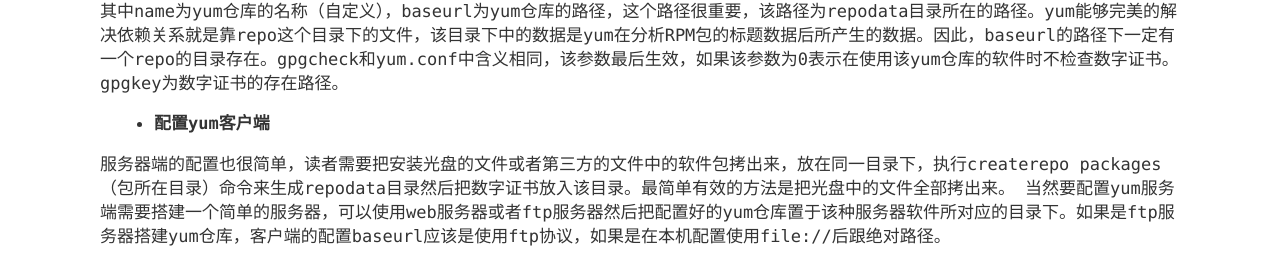
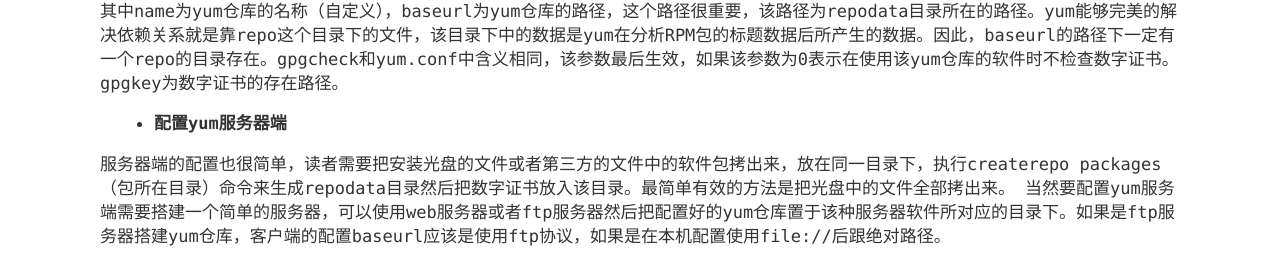
Before and after one commit to yangzhih/yangzhih.github.com, a Jekyll site: the page built from _posts/2017-08-02-Package-Manager.md, in a window 1280 px wide and 900 px high, scrolled down 4882 px. Shown: the part 635-897 px from the top of the window. Built offline with Jekyll 4.4.1, drawn with Linux system fonts in a browser that asks for light colours; comment, search, counter and statistics services are not loaded.

Commit message:
add blog

```diff
--- a/_posts/2017-08-02-Package-Manager.md
+++ b/_posts/2017-08-02-Package-Manager.md
@@ -200,7 +200,7 @@ yum仓库的客户端的配置文件在/etc/yum.repos.d/目录下，必须以.re
 其中name为yum仓库的名称（自定义），baseurl为yum仓库的路径，这个路径很重要，该路径为repodata目录所在的路径。yum能够完美的解决依赖关系就是靠repo这个目录下的文件，该目录下中的数据是yum在分析RPM包的标题数据后所产生的数据。因此，baseurl的路径下一定有一个repo的目录存在。gpgcheck和yum.conf中含义相同，该参数最后生效，如果该参数为0表示在使用该yum仓库的软件时不检查数字证书。gpgkey为数字证书的存在路径。
 
 
-- **配置yum客户端**
+- **配置yum服务器端**
 
 服务器端的配置也很简单，读者需要把安装光盘的文件或者第三方的文件中的软件包拷出来，放在同一目录下，执行createrepo packages（包所在目录）命令来生成repodata目录然后把数字证书放入该目录。最简单有效的方法是把光盘中的文件全部拷出来。
 当然要配置yum服务端需要搭建一个简单的服务器，可以使用web服务器或者ftp服务器然后把配置好的yum仓库置于该种服务器软件所对应的目录下。如果是ftp服务器搭建yum仓库，客户端的配置baseurl应该是使用ftp协议，如果是在本机配置使用file://后跟绝对路径。
```
